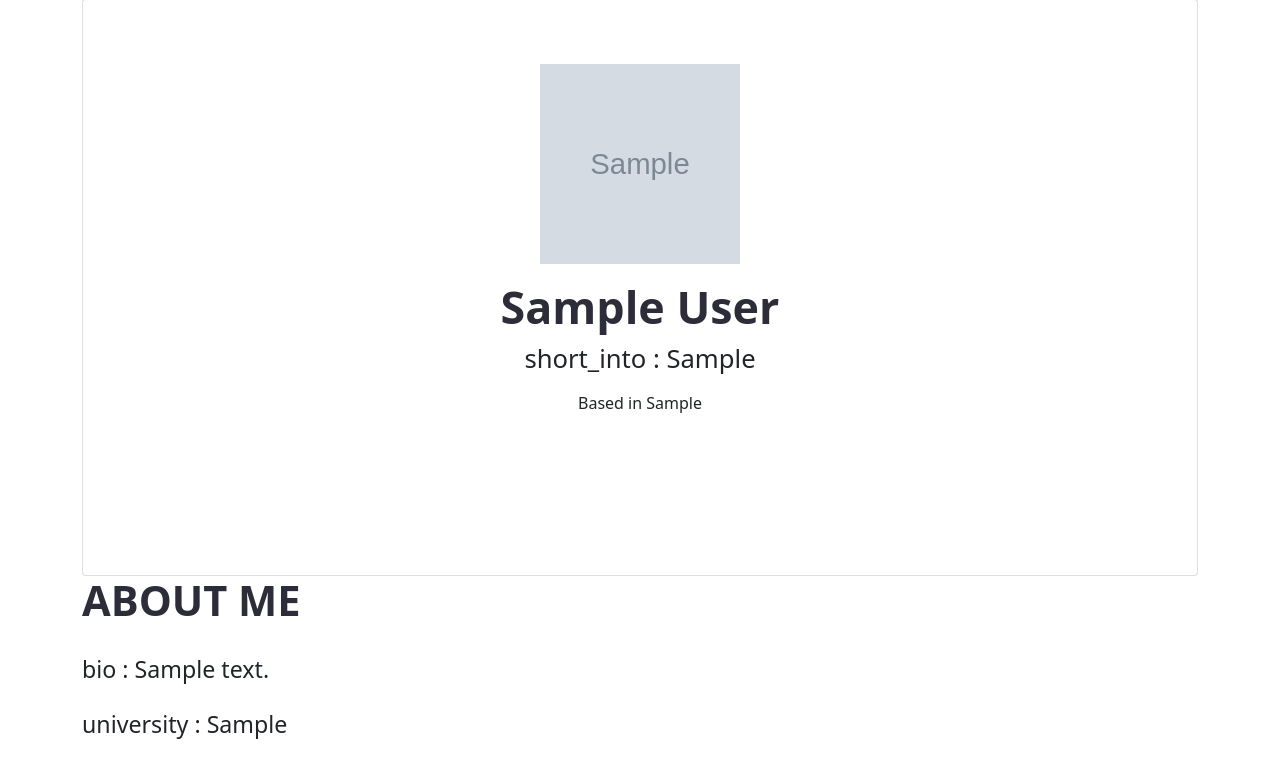
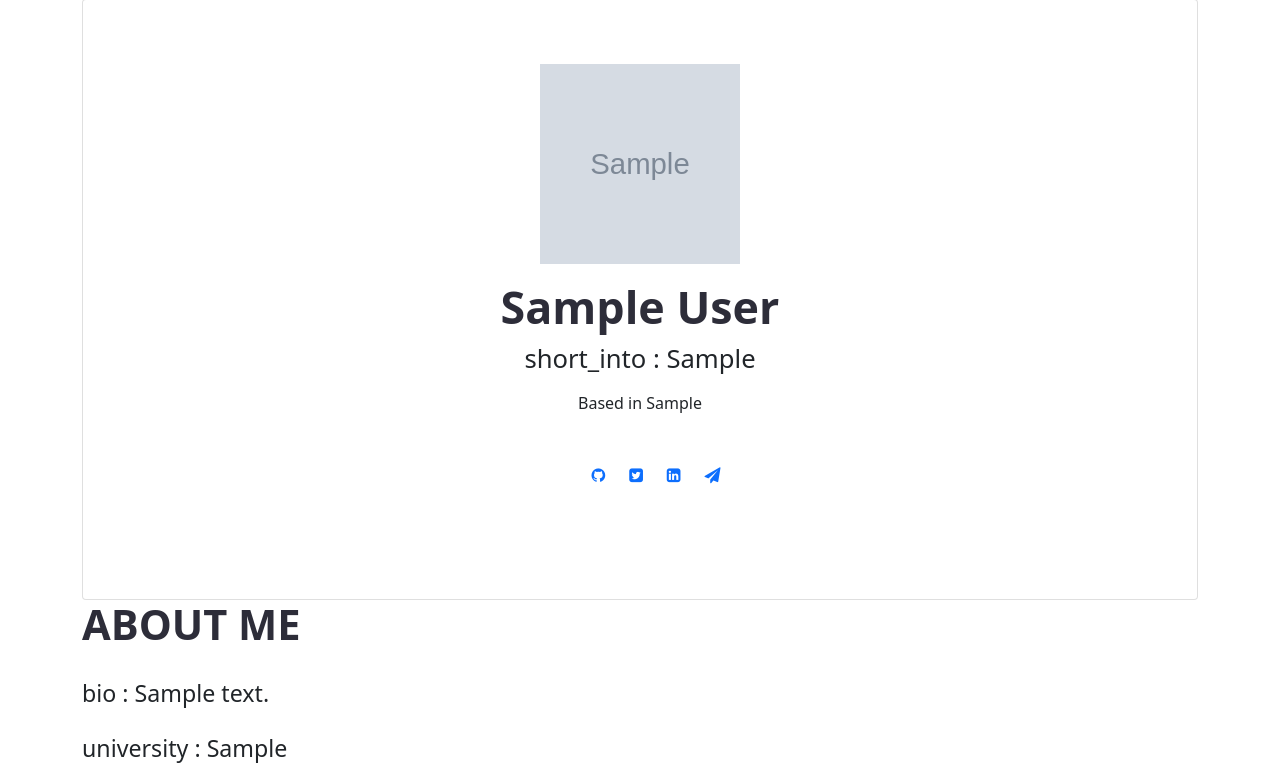
Before and after one commit to capamir/article, a Django app: page /account/00000000-0000-0000-0000-000000000001/ in a window 1280 px wide. Shown: the part 89-852 px from the top of the page. Run offline with Django 4.2, Linux system fonts and the light colour scheme; a user stored in the database is signed in; tables that the repository leaves empty hold one stand-in row (values such as "Sample post"); grey boxes marked "Sample" are stand-in pictures.

Commit message:
update profile-detail.html

```diff
--- a/account/templates/account/profile/profile_detail.html
+++ b/account/templates/account/profile/profile_detail.html
@@ -18,7 +18,7 @@
                   title="Github"
                   href="{{profile.social_github}}"
                   target="_blank"
-                  ><i class="im im-github"></i
+                  ><i class="fa fa-github"></i
                 ></a>
               </li>
               {% endif %} {% if profile.social_twitter %}
@@ -27,7 +27,7 @@
                   title="Twitter"
                   href="{{profile.social_twitter}}"
                   target="_blank"
-                  ><i class="im im-twitter"></i
+                  ><i class="fa fa-twitter-square"></i
                 ></a>
               </li>
               {% endif %} {% if profile.social_linkedin %}
@@ -36,8 +36,7 @@
                   title="LinkedIn"
                   href="{{profile.social_linkedin}}"
                   target="_blank"
-                  ><i class="im im-linkedin"></i
-                ></a>
+                  ><i class="fa fa-linkedin-square"></i></a>
               </li>
               {% endif %} {% if profile.social_website %}
               <li>
@@ -45,7 +44,7 @@
                   title="Personal Website"
                   href="{{profile.social_website}}"
                   target="_blank"
-                  ><i class="im im-globe"></i
+                  ><i class="fa fa-paper-plane"></i
                 ></a>
               </li>
               {% endif %}
```
